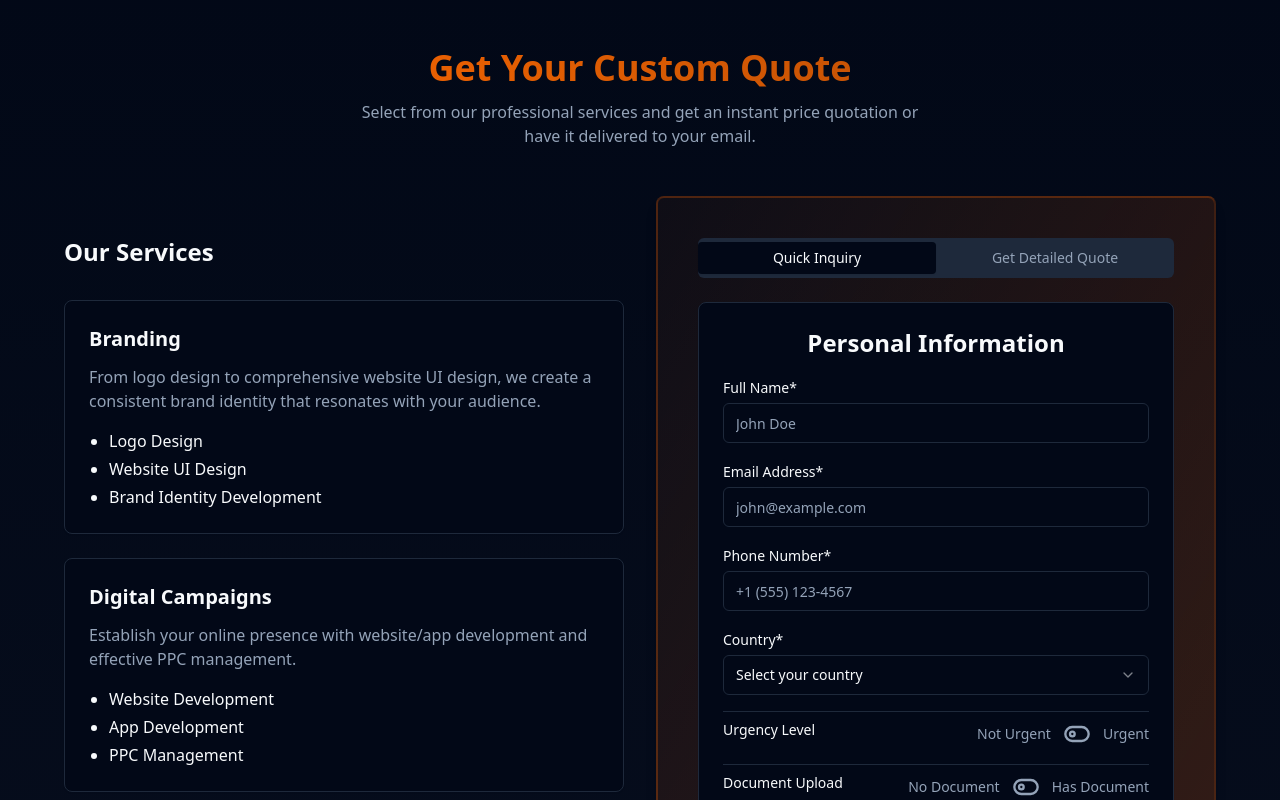
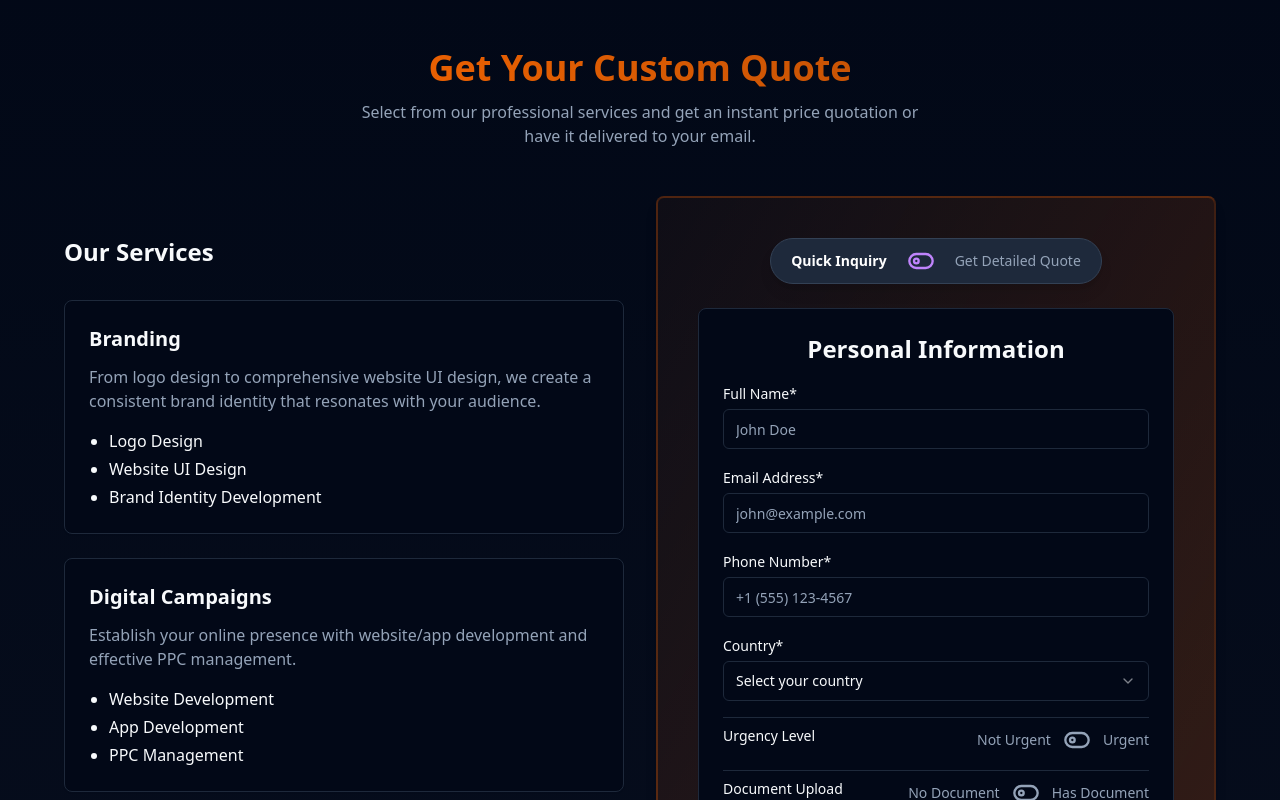
Before and after one commit to EastDigital/custom-enquiry-form, a React (Vite) app: page / in a window 1280 px wide. Shown: the top 800 px of the page. Built offline with nearby package versions, Linux system fonts and the light colour scheme.

Commit message:
feat: Use custom switch for inquiry/quote

```diff
--- a/src/components/QuotationForm.tsx
+++ b/src/components/QuotationForm.tsx
@@ -1,3 +1,4 @@
+
 import React from "react";
 import { Button } from "@/components/ui/button";
 import { useQuotationForm } from "@/hooks/useQuotationForm";
@@ -10,7 +11,7 @@ import QuoteSummaryStep from "./quotation/QuoteSummaryStep";
 import QuoteOptions from "./quotation/QuoteOptions";
 import ConfirmationMessage from "./quotation/ConfirmationMessage";
 import StepIndicator from "./quotation/StepIndicator";
-import { Tabs, TabsContent, TabsList, TabsTrigger } from "@/components/ui/tabs";
+import ToggleSwitch from "./quotation/ToggleSwitch";
 
 const QuotationForm = () => {
   const isMobile = useIsMobile();
@@ -77,15 +78,21 @@ const QuotationForm = () => {
     }
   };
   const confirmationDetails = getConfirmationMessage();
+
   return <div className="max-w-2xl mx-auto p-4" id="quotation-form-container">
       <div className="mb-8">
         {showConfirmation ? <ConfirmationMessage show={showConfirmation} title={confirmationDetails.title} message={confirmationDetails.message} /> : <>
-            <Tabs defaultValue={inquiryMode ? "inquiry" : "quote"} className="mb-6" onValueChange={value => setInquiryMode(value === "inquiry")}>
-              <TabsList className={`grid w-full grid-cols-2 ${isMobile ? 'h-auto py-1 gap-1' : 'px-0 mx-0 my-0 py-0'}`}>
-                <TabsTrigger value="inquiry" className={`text-sm ${isMobile ? 'py-1.5 px-2 h-auto' : ''}`}>Quick Inquiry</TabsTrigger>
-                <TabsTrigger value="quote" className={`text-sm font-normal ${isMobile ? 'py-1.5 px-2 h-auto' : ''}`}>Get Detailed Quote</TabsTrigger>
-              </TabsList>
-            </Tabs>
+            <div className="mb-6 flex justify-center">
+              <ToggleSwitch
+                id="inquiry-mode-toggle"
+                checked={!inquiryMode}
+                onCheckedChange={(checked) => setInquiryMode(!checked)}
+                leftLabel="Quick Inquiry"
+                rightLabel="Get Detailed Quote"
+                leftColor="text-white"
+                rightColor="text-white"
+              />
+            </div>
 
             {!showFinalOptions && !inquiryMode && <StepIndicator currentStep={currentStep} totalSteps={3} />}
 
--- a/src/components/quotation/ToggleSwitch.tsx
+++ b/src/components/quotation/ToggleSwitch.tsx
@@ -22,12 +22,20 @@ const ToggleSwitch: React.FC<ToggleSwitchProps> = ({
   leftColor = "text-muted-foreground",
   rightColor = "text-primary"
 }) => {
+  // Check if this is the primary inquiry mode toggle based on the id
+  const isPrimaryToggle = id === "inquiry-mode-toggle";
+
   return (
-    <div className="flex items-center gap-3">
+    <div className={cn(
+      "flex items-center gap-3",
+      isPrimaryToggle && "bg-slate-800 p-2 px-3 rounded-full shadow-lg border border-slate-700"
+    )}>
       <span
         className={cn(
           "text-sm transition-colors cursor-pointer",
-          !checked ? leftColor : "text-muted-foreground"
+          !checked ? leftColor : "text-muted-foreground",
+          isPrimaryToggle && !checked && "font-semibold",
+          isPrimaryToggle && "px-2"
         )}
         onClick={() => onCheckedChange(false)}
       >
@@ -41,19 +49,29 @@ const ToggleSwitch: React.FC<ToggleSwitchProps> = ({
         aria-checked={checked}
         data-state={checked ? "checked" : "unchecked"}
         onClick={() => onCheckedChange(!checked)}
-        className="inline-flex items-center justify-center focus:outline-none focus-visible:ring-2 focus-visible:ring-ring transition-colors"
+        className={cn(
+          "inline-flex items-center justify-center focus:outline-none focus-visible:ring-2 focus-visible:ring-ring transition-colors"
+        )}
       >
         {checked ? (
-          <ToggleRight className="h-7 w-7 text-primary" />
+          <ToggleRight className={cn(
+            "h-7 w-7",
+            isPrimaryToggle ? "text-purple-400" : "text-primary"
+          )} />
         ) : (
-          <ToggleLeft className="h-7 w-7 text-muted-foreground" />
+          <ToggleLeft className={cn(
+            "h-7 w-7",
+            isPrimaryToggle ? "text-purple-400" : "text-muted-foreground"
+          )} />
         )}
       </button>
 
       <span
         className={cn(
           "text-sm transition-colors cursor-pointer",
-          checked ? rightColor : "text-muted-foreground"
+          checked ? rightColor : "text-muted-foreground",
+          isPrimaryToggle && checked && "font-semibold",
+          isPrimaryToggle && "px-2"
         )}
         onClick={() => onCheckedChange(true)}
       >
```
